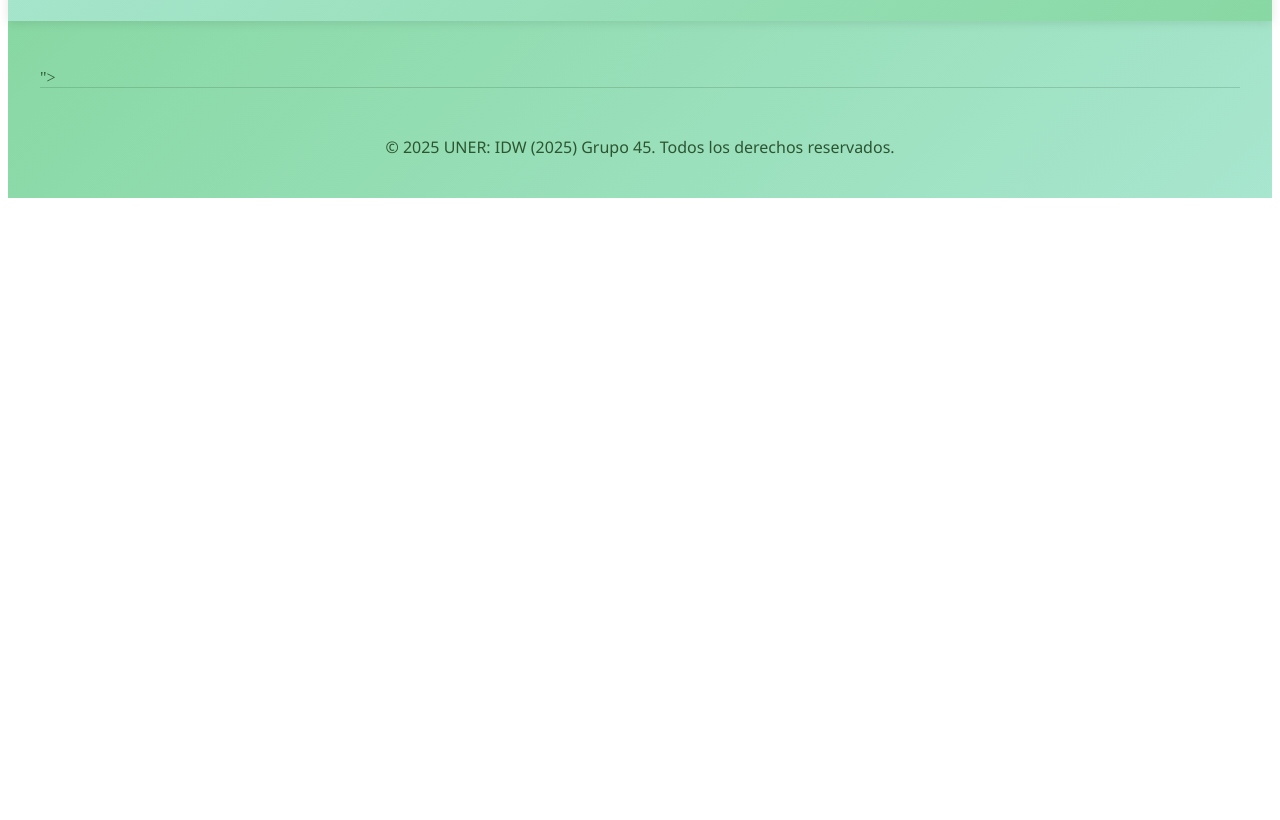
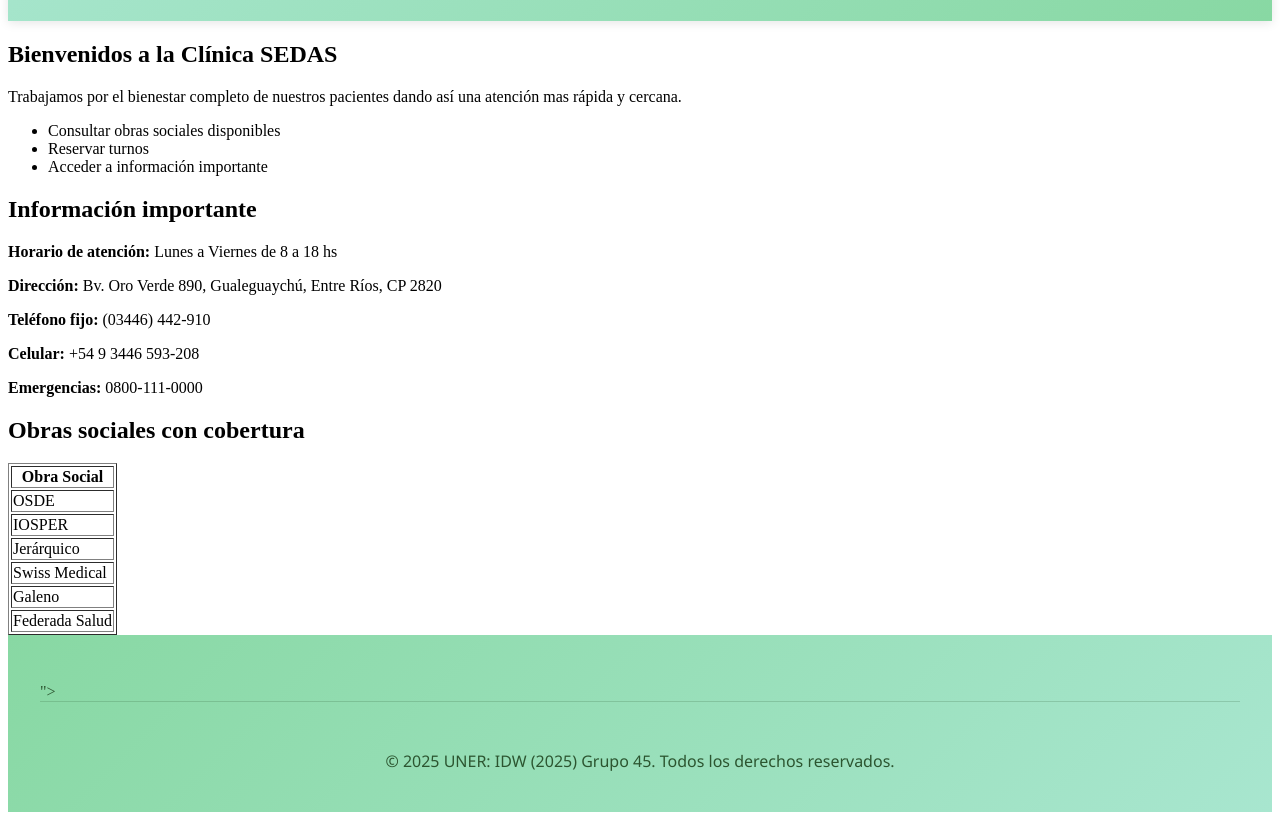
Before and after one commit to sabribidal/IDW_45, a plain HTML site: page index.html in a window 1280 px wide. Shown: the part 127-947 px from the top of the page. Before the commit the page ends 800 px from the top, so only its background shows below. Drawn offline with Linux system fonts and the light colour scheme.

Commit message:
agregar portada, info y obras sociales

```diff
--- a/index.html
+++ b/index.html
@@ -23,6 +23,42 @@
         </nav>
     </header>
 
+<main>
+  <section id="portada">
+    <h2>Bienvenidos a la Clínica SEDAS</h2>
+    <p>Trabajamos por el bienestar completo de nuestros pacientes dando así una atención mas rápida y cercana.</p>
+    <ul>
+      <li>Consultar obras sociales disponibles</li>
+      <li>Reservar turnos</li>
+      <li>Acceder a información importante</li>
+    </ul>
+  </section>
+
+  <section>
+    <h2>Información importante</h2>
+    <p><strong>Horario de atención:</strong> Lunes a Viernes de 8 a 18 hs</p>
+    <p><strong> Dirección:</strong> Bv. Oro Verde 890, Gualeguaychú, Entre Ríos, CP 2820</p>
+    <p><strong> Teléfono fijo:</strong> (03446) 442-910</p>
+    <p><strong> Celular:</strong> +54 9 3446 593-208</p>
+    <p><strong>Emergencias:</strong> 0800-111-0000</p>
+  </section>
+
+  <section>
+    <h2>Obras sociales con cobertura</h2>
+    <table border="1">
+      <tr>
+        <th>Obra Social</th>
+      </tr>
+      <tr><td>OSDE</td></tr>
+      <tr><td>IOSPER</td></tr>
+      <tr><td>Jerárquico</td></tr>
+      <tr><td>Swiss Medical</td></tr>
+      <tr><td>Galeno</td></tr>
+      <tr><td>Federada Salud</td></tr>
+    </table>
+  </section>
+</main>
+
     <footer class="footer">
         <div class="container">">
             <div class="footer-bottom">
```
